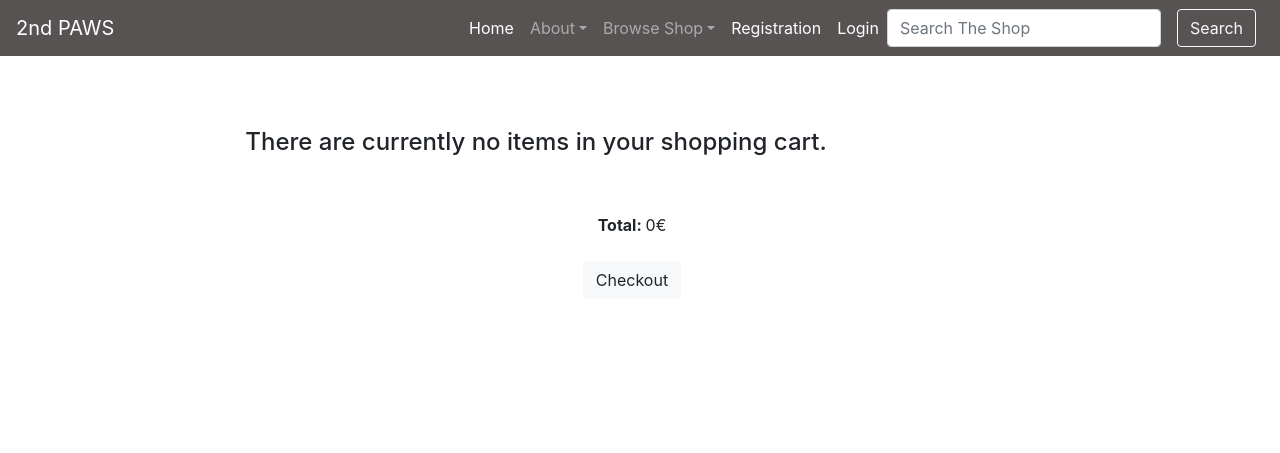
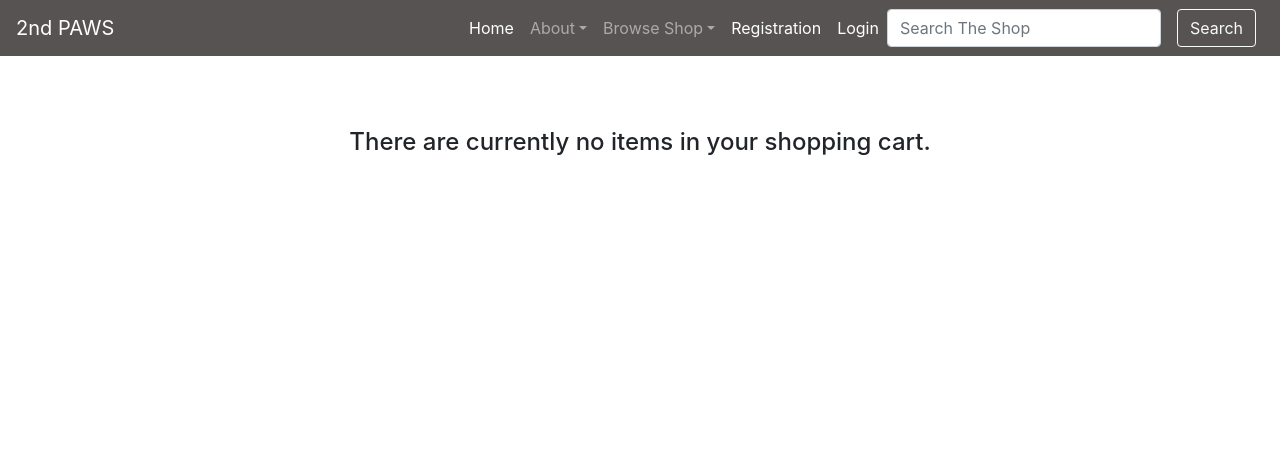
Before and after one commit to 3PU/2nd-paw, a Django app: page /cart/ in a window 1280 px wide. Shown: the top 453 px of the page. Run offline with Django 3.2, Linux system fonts and the light colour scheme; some libraries are stand-ins or nearby versions.

Commit message:
Moved checkout button into if loop

```diff
--- a/cart/templates/cart.html
+++ b/cart/templates/cart.html
@@ -10,7 +10,7 @@
 
 <div class="products-container">
     {% if product_count == 0 %}
-            <div class="col-10 no-cart-items">
+        <div class="col-12 no-cart-items">
             <h4>There are currently no items in your shopping cart.</h4>
         </div>
     {% else %}
@@ -31,13 +31,13 @@
                 </div>
             </div>
             <hr>
-        {% endfor %}
-        {% endif %}
             <div class="row justify-content-center">
                 <div class="cart-total">
                     <p><strong>Total: </strong>{{ total }}€</p>
                     <a href="{% url 'checkout' %}" class="btn btn-light" role="button"><span aria-hidden="true"></span>Checkout</a>
                 </div>
             </div>
+        {% endfor %}
+    {% endif %}
 </div>
 {% endblock %}
```
Lines whose indentation alone changed are shown as unchanged.
